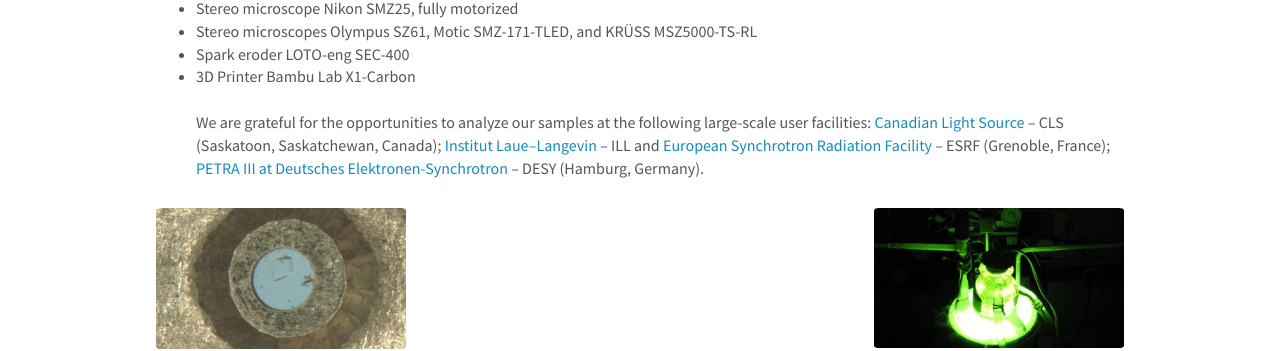
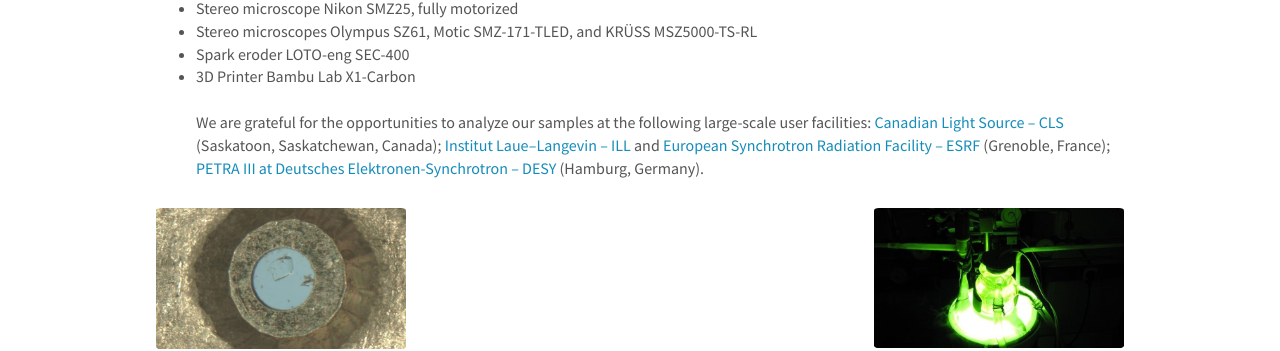
Before and after one commit to eccl-jsi/eccl-jsi.github.io, a Jekyll site: the page built from _pages/research.md, in a window 1280 px wide and 900 px high, scrolled down 548 px. Shown: the part 321-672 px from the top of the window. Built offline with Jekyll 4.4.1, drawn with Linux system fonts in a browser that asks for light colours; nearby versions of some CDN libraries.

Commit message:
Update research.md

```diff
--- a/_pages/research.md
+++ b/_pages/research.md
@@ -44,7 +44,7 @@ We are interested in novel materials displaying exotic magnetic properties or su
 - Spark eroder LOTO-eng SEC-400
 - 3D Printer Bambu Lab X1-Carbon
 <br>
-<br>We are grateful for the opportunities to analyze our samples at the following large-scale user facilities: [Canadian Light Source](https://www.lightsource.ca/) – CLS (Saskatoon, Saskatchewan, Canada); [Institut Laue–Langevin](https://www.ill.eu/) – ILL and [European Synchrotron Radiation Facility](https://www.esrf.fr/) – ESRF (Grenoble, France); [PETRA III at Deutsches Elektronen-Synchrotron](https://photon-science.desy.de/facilities/petra_iii/index_eng.html) – DESY (Hamburg, Germany).
+<br>We are grateful for the opportunities to analyze our samples at the following large-scale user facilities: [Canadian Light Source – CLS](https://www.lightsource.ca/)  (Saskatoon, Saskatchewan, Canada); [Institut Laue–Langevin – ILL](https://www.ill.eu/) and [European Synchrotron Radiation Facility – ESRF](https://www.esrf.fr/) (Grenoble, France); [PETRA III at Deutsches Elektronen-Synchrotron – DESY](https://photon-science.desy.de/facilities/petra_iii/index_eng.html) (Hamburg, Germany).
 
 ![]({{ site.url }}{{ site.baseurl }}/images/KrF2-Photosynthesis-C.jpg){: style="width: 250px; float: right; border: 10px"}
 
```
